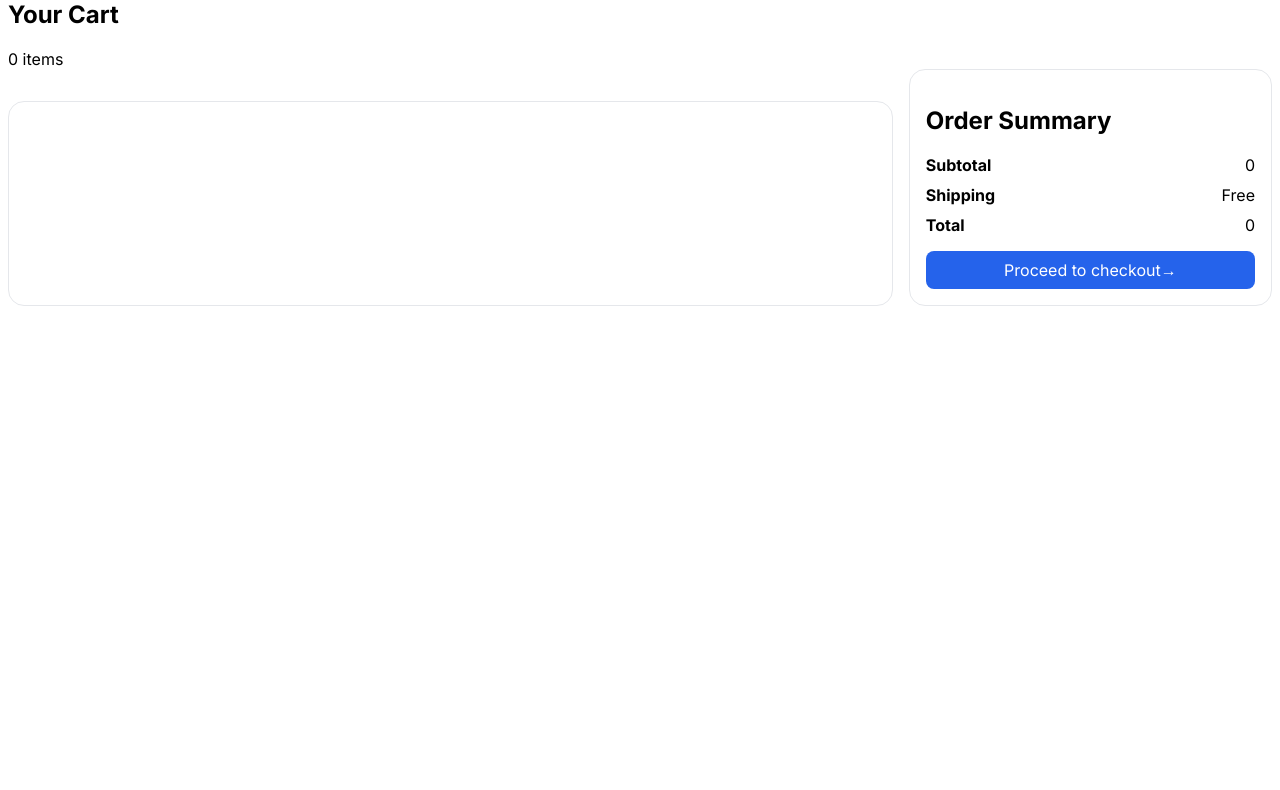
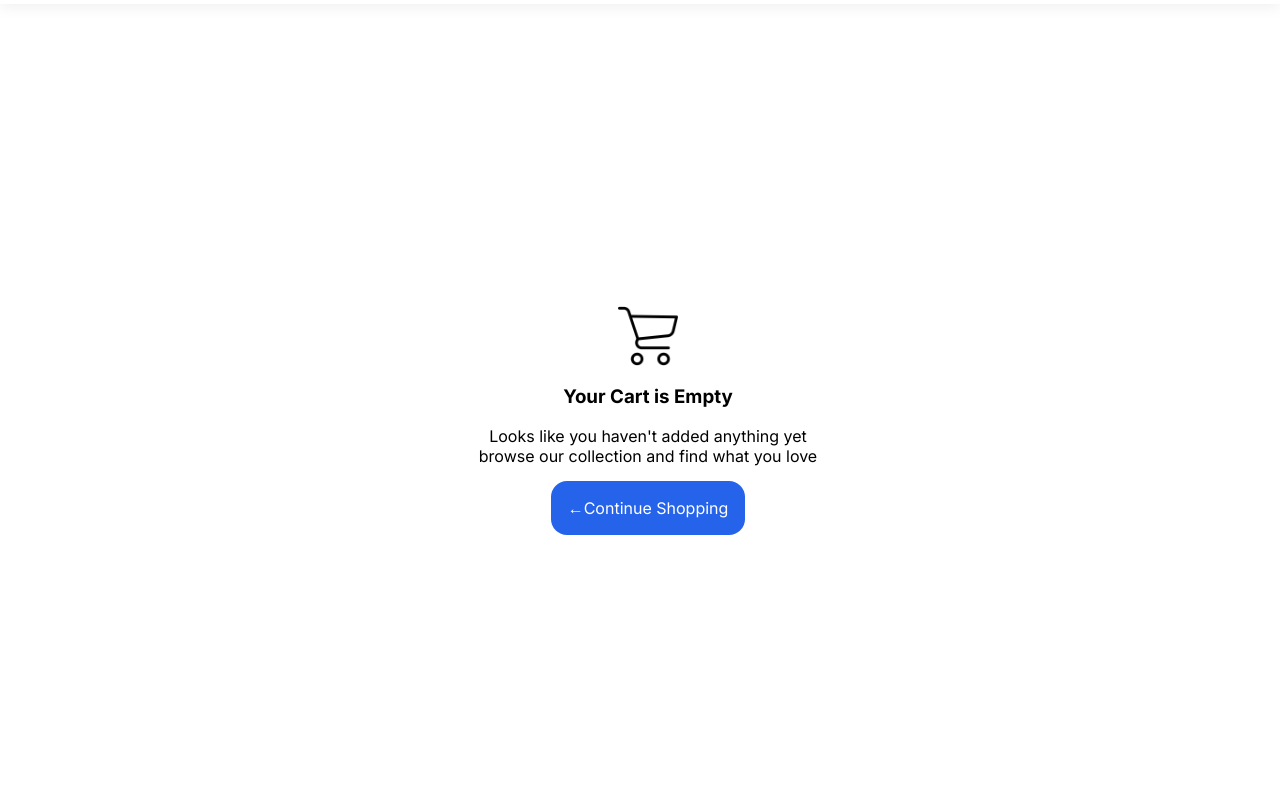
Before and after one commit to Adewole76/QuickShop, a plain HTML site: page pages/cart.html in a window 1280 px wide. Shown: the part 52-842 px from the top of the page. Before the commit the page ends 800 px from the top, so only its background shows below. Drawn offline with Linux system fonts and the light colour scheme.

Commit message:
cart empty state

```diff
--- a/pages/cart.html
+++ b/pages/cart.html
@@ -18,7 +18,7 @@
             <p class="cart-number"></p>
         </div>
     </nav>
-<h2>Your Cart</h2>
+<h2 class="heading">Your Cart</h2>
 <p class="cart-items-number"></p>
 <section class="cart-order-container">
     <main class="cart-container">
@@ -47,6 +47,22 @@
         </section>
         <a href="checkout.html" class="checkout-link">Proceed to checkout&rarr;</a>
     </section>
+
+</section>
+ <section class="empty-state hidden">
+    <section class="main-content-container">
+       <div class="image-container">
+        <img class="empty-state-image" src="/assets/shopping-cart.png" alt="">
+        </div>
+        <section class="text-section">
+        <h3>Your Cart is Empty</h3>
+        <p>Looks like you haven't added
+            anything yet browse our
+            collection and find what you love
+        </p>
+        <a href="productlisting.html" class="ctn-shopping-btn">&larr;Continue Shopping</a>
+    </section>
+ </section>
 </section>
     <script type="module" src="/scripts/cartcontroller.js"></script>
 </body>
--- a/scripts/cartcontroller.js
+++ b/scripts/cartcontroller.js
@@ -13,6 +13,8 @@ const summaryContainer = document.querySelector('.summary-container');
 const totalAmount = document.querySelector('.total-amount');
 const subTotal = document.querySelector('.subtotal')
 const cartItemsNumber = document.querySelector('.cart-items-number');
+const cartOrderSummary = document.querySelector('.cart-ordersummary');
+const emptyState = document.querySelector('.empty-state')
 console.log(totalAmount);
 
 cartItemsNumber.innerHTML = cartArray.length === 1?`${cartArray.length} item`:`${cartArray.length} items`;
@@ -20,7 +22,7 @@ subTotal.innerHTML = cartTotal
 totalAmount.innerHTML = cartTotal;
 cartNumber.innerHTML = cartArray.length;
 console.log(cartArray);
-mappingCartArray(cartArray, cartContainer);
+mappingCartArray(cartArray, cartContainer, emptyState, cartOrderSummary);
 
 cartContainer.addEventListener('click', (event)=>{
 if(event.target.closest('.delete-btn')|| event.target.closest('.delete-img')){
@@ -33,12 +35,13 @@ if(event.target.closest('.delete-btn')|| event.target.closest('.delete-img')){
     updateCartArray(filteredCartArray);
     removeFromTotal(particularcartProductObject.totalPrice)
     localStorage.setItem('cartStuff', JSON.stringify(cartArray))
-    mappingCartArray(cartArray, cartContainer)
-    mappingForSummary(cartArray, summaryContainer);
+    mappingCartArray(cartArray, cartContainer, emptyState, cartOrderSummary)
+    mappingForSummary(cartArray, summaryContainer)
     cartCountDecrease();
     subTotal.innerHTML = cartTotal
     totalAmount.innerHTML = cartTotal;
     cartNumber.innerHTML = cartArray.length
+    cartItemsNumber.innerHTML = cartArray.length === 1?`${cartArray.length} item`:`${cartArray.length} items`;
 }else if(event.target.closest('.sub-quantity')){
  const particularsubButton = event.target.closest('.sub-quantity');
  const particularcartProduct = event.target.closest('.cart-product');
@@ -50,7 +53,7 @@ if(event.target.closest('.delete-btn')|| event.target.closest('.delete-img')){
     particularcartProductObject.productQuantity = particularcartProductObject.productQuantity - 1;
     particularcartProductObject.totalPrice = particularcartProductObject.totalPrice - particularcartProductObject.productPrice;
     removeFromTotal(particularcartProductObject.productPrice)
-    mappingCartArray(cartArray, cartContainer)
+   mappingCartArray(cartArray, cartContainer, emptyState, cartOrderSummary)
     mappingForSummary(cartArray, summaryContainer)
     totalAmount.innerHTML = cartTotal;
     subTotal.innerHTML = cartTotal;
@@ -65,7 +68,7 @@ else if(event.target.closest('.add-Quantity')){
  particularcartProductObject.productQuantity = particularcartProductObject.productQuantity + 1;
  particularcartProductObject.totalPrice = particularcartProductObject.totalPrice + particularcartProductObject.productPrice;
  calculateTotal(particularcartProductObject.productPrice);
- mappingCartArray(cartArray, cartContainer);
+ mappingCartArray(cartArray, cartContainer, emptyState, cartOrderSummary)
  mappingForSummary(cartArray, summaryContainer)
  console.log(particularcartProductObject.productQuantity);
  totalAmount.innerHTML = cartTotal;
@@ -74,4 +77,4 @@ else if(event.target.closest('.add-Quantity')){
 }
 })
 
-mappingForSummary(cartArray, summaryContainer)
+ mappingForSummary(cartArray, summaryContainer)
--- a/scripts/view.js
+++ b/scripts/view.js
@@ -17,7 +17,7 @@ import { products } from "./module.js";
     container.innerHTML = mappedProductsArray
     }
 
-    export const mappingCartArray = (arrofCartProducts, containerForCart) => {
+    export const mappingCartArray = (arrofCartProducts, containerForCart, containerForEmptyState, containerForSummary) => {
         const mappedCartArray = arrofCartProducts.map(cartProduct =>{
             return `<div class="cart-product" data-user-id="${cartProduct.productId}">
             <section class="image-name-category">
@@ -42,7 +42,25 @@ import { products } from "./module.js";
             </section>
             </div>`
         }).join('');
+        if(arrofCartProducts.length === 0){
+          containerForCart.classList.add('hidden')
+          containerForSummary.classList.add('hidden')
+          containerForEmptyState.classList.remove('hidden');
+          document.body.style.height= '100vh';
+          document.body.style.display= 'flex';
+          document.body.style.justifyContent = 'center';
+          document.body.style.alignContent = 'center';
+          const itemsNumber = document.querySelector('.cart-items-number');
+          const cartHeader = document.querySelector('.heading')
+          itemsNumber.classList.add('hidden')
+          cartHeader.classList.add('hidden')
+          const mainContent = document.querySelector('.main-content-container');
+          mainContent.classList.remove('hidden')
+        }else if(arrofCartProducts.length > 0){
         containerForCart.innerHTML = mappedCartArray;
+        const mainContent = document.querySelector('.main-content-container');
+        mainContent.classList.add('hidden')
+        }
     }
     export const mappingForSummary = (arr, container) => {
        const mappedCartForSummary = arr.map(product =>{
--- a/styles/cart.css
+++ b/styles/cart.css
@@ -2,7 +2,10 @@
     box-sizing: border-box;
 }
 body{
-    font-family: "Inter"
+    font-family: "Inter";
+    position: relative;
+    margin-top: 4em;
+    padding: 0 3em;
 }
 .hidden{
     display: none;
@@ -12,6 +15,13 @@ body{
 nav{
     display: flex;
     justify-content: space-between;
+    position: fixed;
+    top: 0;
+    left: 0;
+    right: 0;
+    padding: 1em 3em;
+    background-color: white;
+    box-shadow: 0 4px 14px 0 rgba(0,0,0,0.06);
 }
 nav a{
     color: black;
@@ -118,3 +128,33 @@ nav a{
     text-align: center;
     text-decoration: none;
 }
+/*Empty state Container Styles*/
+.empty-state{
+    display: flex;
+    justify-content: center;
+    align-items: center;
+}
+.image-container{
+    display: flex;
+    justify-content: center;
+    align-items: center;
+}
+.empty-state-image{
+    width: 60px;
+}
+.text-section{
+    text-align: center;
+}
+.text-section p{
+    max-width: 350px;
+    margin-bottom: 2em;
+}
+.ctn-shopping-btn{
+    padding: 1em;
+    background-color: #2563eb;
+    border: 1px solid transparent;
+    border-radius: 1em;
+    color: white;
+    margin-top: 1em;
+    text-decoration: none;
+}
```
